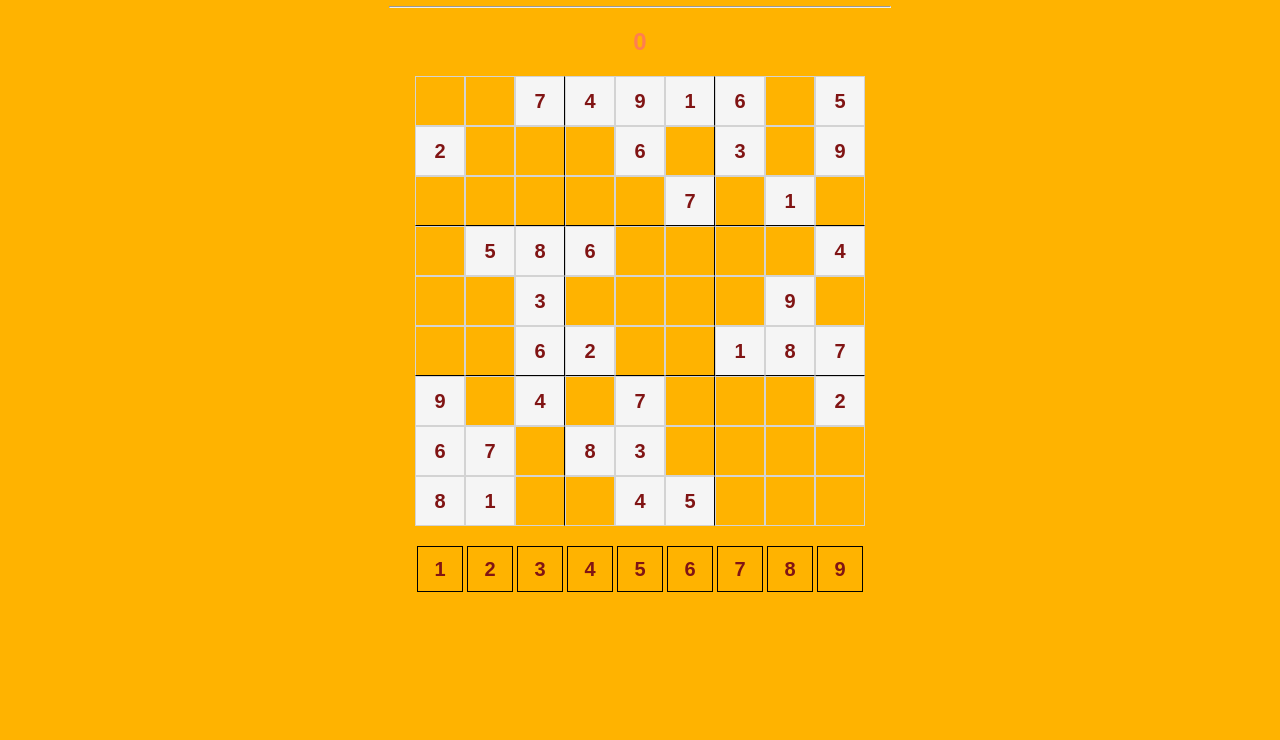
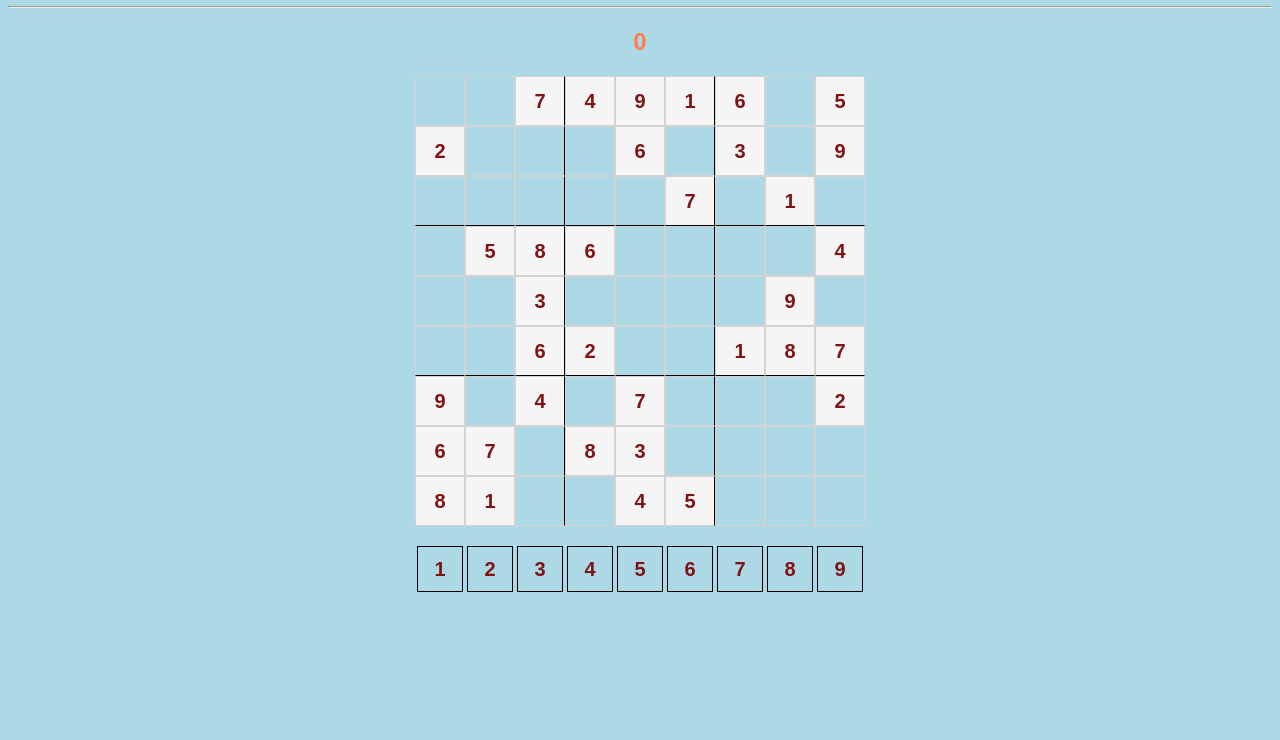
Before and after one commit to krsandeepkr/Sudoku-Game, a plain HTML site: page Sudoku Game/index.html in a window 1280 px wide. Shown: the part 60-800 px from the top of the page. Drawn offline with Linux system fonts and the light colour scheme.

Commit message:
Update style.css

```diff
--- a/Sudoku Game/style.css
+++ b/Sudoku Game/style.css
@@ -5,7 +5,8 @@ body {
 
     body{
         color: rgb(128, 20, 20);
-        background-color: rgb(255, 179, 0);
+        background-color: lightblue;
+}
     }
 
 hr {
```
